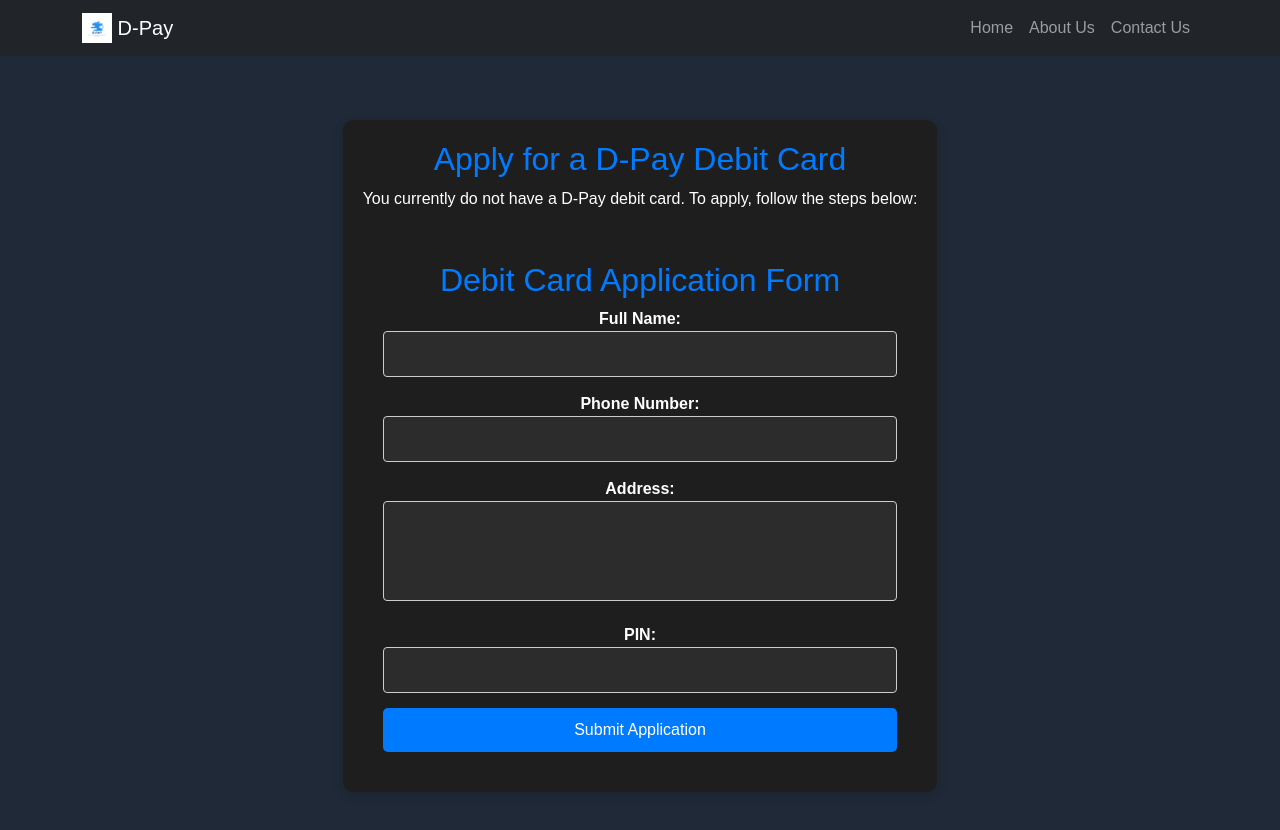
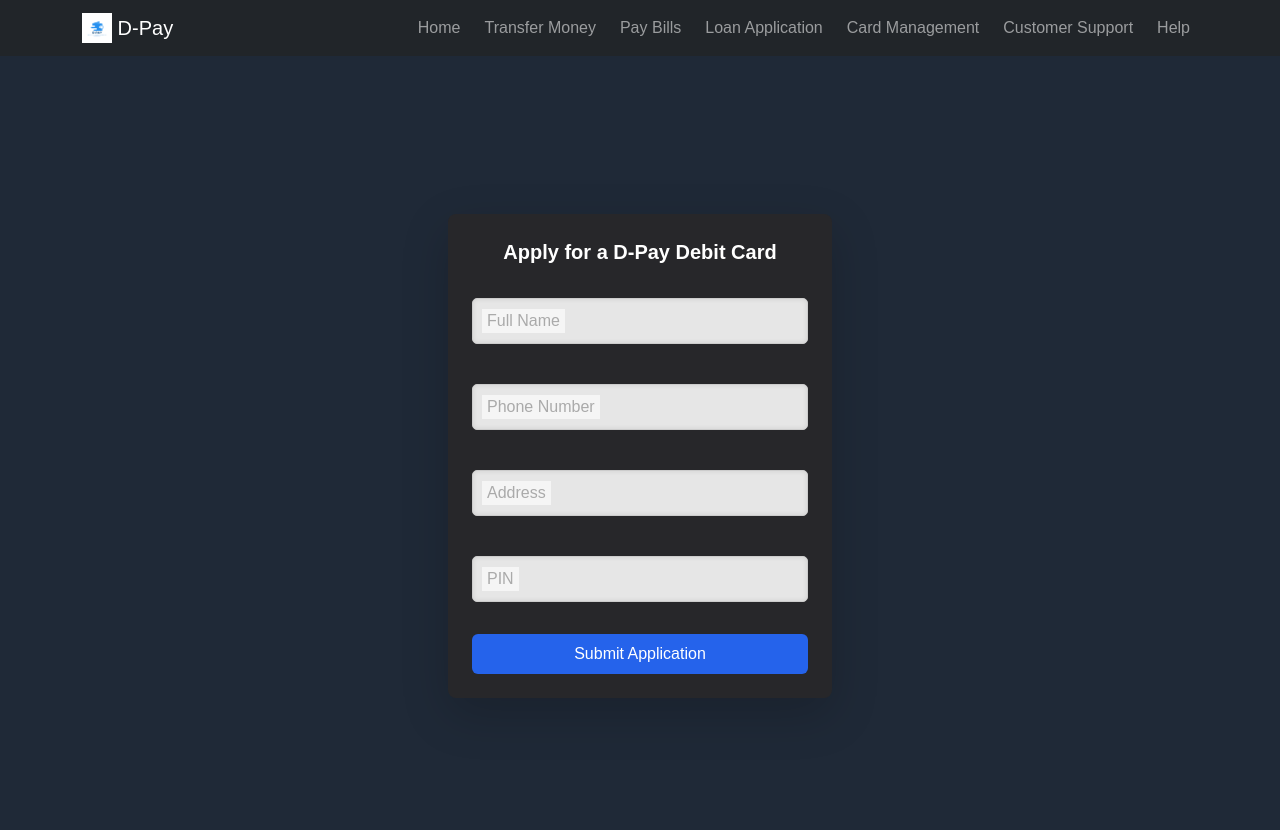
Before and after one commit to dawoodadnann/DDD-Banking-App, a React (Create React App) app: page /cards in a window 1280 px wide. Shown: the top 830 px of the page. Built offline with nearby package versions, Linux system fonts and the light colour scheme; no server answers.

Commit message:
Theme Chnage version 02

```diff
--- a/src/Components/Dashboard/ActivityGraph.jsx
+++ b/src/Components/Dashboard/ActivityGraph.jsx
@@ -50,9 +50,9 @@ export const ActivityGraph = () => {
   }, []);
 
   return (
-    <div className="col-span-8 overflow-hidden rounded border border-stone-300">
+    <div className="col-span-8 overflow-hidden rounded border border-black bg-lime-200 text-black">
       <div className="p-4">
-        <h3 className="flex items-center gap-1.5 font-medium">
+        <h3 className="flex items-center gap-1.5 font-medium text-black">
           <FiUser /> Banking Activity
         </h3>
       </div>
@@ -70,28 +70,35 @@ export const ActivityGraph = () => {
               bottom: 0,
             }}
           >
-            <CartesianGrid stroke="#e4e4e7" />
+            {/* Update the grid stroke to black */}
+            <CartesianGrid stroke="#000000" />
+
+            {/* Set XAxis labels to black */}
             <XAxis
               dataKey="name" // Display dates on the X-axis
               axisLine={false}
               tickLine={false}
-              className="text-xs font-bold"
+              tick={{ fill: "#000000", fontWeight: "bold" }} // Text color set to black
               padding={{ right: 4 }}
             />
+            {/* Set YAxis labels to black */}
             <YAxis
-              className="text-xs font-bold"
               axisLine={false}
               tickLine={false}
+              tick={{ fill: "#000000", fontWeight: "bold" }} // Text color set to black
             />
             <Tooltip
               wrapperClassName="text-sm rounded"
-              labelClassName="text-xs text-stone-500"
+              labelClassName="text-xs text-black" // Tooltip label set to black
+              contentStyle={{ color: "#000000" }} // Tooltip content text set to black
             />
+
+            {/* Update the line stroke to black */}
             <Line
               type="monotone"
               dataKey="totalExpenditure" // Expenditure data
-              stroke="#18181b"
-              fill="#18181b"
+              stroke="#000000" // Change line color to black
+              fill="#000000"
               name="Expenditure" // Tooltip label
             />
           </LineChart>
--- a/src/Components/Dashboard/RecentTransactions.jsx
+++ b/src/Components/Dashboard/RecentTransactions.jsx
@@ -61,7 +61,7 @@ export const RecentTransactions = () => {
   }, []);
 
   return (
-    <div className="col-span-12 p-4 rounded border border-stone-300">
+    <div className="col-span-12 p-4 rounded border border-stone-300 bg-lime-200 text-black">
       <div className="mb-4 flex items-center justify-between">
         <h3 className="flex items-center gap-1.5 font-medium">
           <FiDollarSign /> Recent Transactions
--- a/src/Components/Dashboard/StatCards.jsx
+++ b/src/Components/Dashboard/StatCards.jsx
@@ -68,7 +68,7 @@ export const StatCards = () => {
 
 const Card = ({ title, value, trend }) => {
   return (
-    <div className="col-span-4 p-4 rounded border border-stone-300">
+    <div className="col-span-4 p-4 rounded border border-stone-300 bg-lime-200 text-black">
       <div className="flex mb-8 items-start justify-between">
         <div>
           <h3 className="text-stone-500 mb-2 text-sm">{title}</h3>
--- a/src/Components/Navigation.jsx
+++ b/src/Components/Navigation.jsx
@@ -1,15 +1,17 @@
+// Navbar.jsx
 import Container from 'react-bootstrap/Container';
 import Nav from 'react-bootstrap/Nav';
 import Navbar from 'react-bootstrap/Navbar';
+import { Link } from 'react-router-dom'; // Use Link for proper routing in React Router
 import logo from '../assets/logo2.png';
 
 function BasicExample() {
   return (
     <Navbar bg="dark" data-bs-theme="dark">
       <Container>
-        <Navbar.Brand href="#home">
+        <Navbar.Brand href="/">
           <img
-            alt=""
+            alt="logo"
             src={logo}
             width="30"
             height="30"
@@ -19,10 +21,28 @@ function BasicExample() {
         </Navbar.Brand>
         <Navbar.Toggle aria-controls="basic-navbar-nav" />
         <Navbar.Collapse id="basic-navbar-nav">
-          <Nav className="ms-auto"> {/* This class moves the nav links to the right */}
-            <Nav.Link href="#home">Home</Nav.Link>
-            <Nav.Link href="#link">About Us</Nav.Link>
-            <Nav.Link href="#link">Contact Us</Nav.Link>
+          <Nav className="ms-auto">
+            <Nav.Link as={Link} to="/" className="ps-3"> {/* Added left padding */}
+              Home
+            </Nav.Link>
+            <Nav.Link as={Link} to="/transfer" className="ps-3"> {/* Added left padding */}
+              Transfer Money
+            </Nav.Link>
+            <Nav.Link as={Link} to="/billing" className="ps-3"> {/* Added left padding */}
+              Pay Bills
+            </Nav.Link>
+            <Nav.Link as={Link} to="/loan" className="ps-3"> {/* Added left padding */}
+              Loan Application
+            </Nav.Link>
+            <Nav.Link as={Link} to="/cards" className="ps-3"> {/* Added left padding */}
+              Card Management
+            </Nav.Link>
+            <Nav.Link as={Link} to="/integrations" className="ps-3"> {/* Added left padding */}
+              Customer Support
+            </Nav.Link>
+            <Nav.Link as={Link} to="/help" className="ps-3"> {/* Added left padding */}
+              Help
+            </Nav.Link>
           </Nav>
         </Navbar.Collapse>
       </Container>
--- a/src/Components/Sidebar/Search.jsx
+++ b/src/Components/Sidebar/Search.jsx
@@ -6,7 +6,7 @@ const Search = () => {
   return (
     <>
     <div className="bg-stone-200 mb-4 relative rounded flex items-center px-2 py-1.5 text-sm">
-    <FiSearch className="mr-2" />
+    <FiSearch className="mr-2 text-black" />
 
 
 
--- a/src/Components/Sidebar/Sidebar.jsx
+++ b/src/Components/Sidebar/Sidebar.jsx
@@ -5,10 +5,8 @@ import RouteSelect from './RouteSelect';
 import Plan from './Plan';
 
 const Sidebar = () => {
-  // State to track whether the sidebar is open or closed
   const [isOpen, setIsOpen] = useState(false);
 
-  // Function to toggle sidebar visibility
   const toggleSidebar = () => {
     setIsOpen(!isOpen);
   };
@@ -17,10 +15,9 @@ const Sidebar = () => {
     <div className="relative">
       {/* Sidebar */}
       <div
-        className={` fixed top-0 left-0 h-[100vh] text-white transition-transform duration-300 ${
+        className={`fixed top-0 left-0 h-[100vh] text-white transition-transform duration-300 ${
           isOpen ? 'translate-x-0 w-64' : '-translate-x-full w-64'
-        } z-40`} // Sidebar slides
-      >
+        } z-40 pt-16`} >
         {/* Main Sidebar Content */}
         <AccountToggle />
         <Search />
@@ -32,10 +29,9 @@ const Sidebar = () => {
         onClick={toggleSidebar}
         className={`absolute top-1/2 transform -translate-y-1/2 bg-blue-500 text-white px-3 py-2 z-50 rounded-l-full transition-transform duration-300 ${
           isOpen ? 'left-[16rem]' : 'left-[4rem]'
-        }`} // Button is attached to the right edge of the sidebar
+        }`}
       >
-        {/* Arrow Icon */}
-        {isOpen ? '←' : '→'} {/* Arrow changes direction */}
+        {isOpen ? '←' : '→'}
       </button>
 
       {/* Main Content */}
@@ -44,8 +40,7 @@ const Sidebar = () => {
           isOpen ? 'ml-64' : 'ml-0'
         }`}
       >
-        {/* Your main components go here */}
-        <h1 className="text-center text-2xl">Main Content</h1>
+        <h1 className="text-center text-2xl"></h1>
       </div>
     </div>
   );
--- a/src/pages/CardManagementPage.jsx
+++ b/src/pages/CardManagementPage.jsx
@@ -1,5 +1,5 @@
 import React, { useState, useEffect } from "react";
-import "./CardManagementPage.css";
+import DynamicInput from "../components/DynamicInput"; // Assuming DynamicInput is in the same folder or adjust path accordingly
 import logo from "../assets/logo3.png";
 import mastercard from "../assets/mastercard.png";
 import chip from "../assets/chip.jpg";
@@ -11,7 +11,7 @@ const CardManagementPage = () => {
   const [enteredPin, setEnteredPin] = useState("");
   const [pinError, setPinError] = useState("");
   const [loading, setLoading] = useState(false);
-  const [addingCard, setAddingCard] = useState(false); // New loading state for adding card
+  const [addingCard, setAddingCard] = useState(false);
   const [cardDetails, setCardDetails] = useState(null);
   const [formData, setFormData] = useState({ name: "", phone: "", address: "", pin: "" });
 
@@ -35,11 +35,8 @@ const CardManagementPage = () => {
       }
     };
 
-
     checkIsCard();
   }, []);
-
-
 
   const fetchCardDetails = async () => {
     try {
@@ -70,8 +67,7 @@ const CardManagementPage = () => {
   };
 
   const handlePinSubmit = async () => {
-    setLoading(true); // Start loading
-
+    setLoading(true);
     try {
       const response = await fetch("http://localhost:5000/checkpin", {
         method: "POST",
@@ -91,7 +87,7 @@ const CardManagementPage = () => {
       console.error("Error submitting PIN:", error);
       setPinError("An error occurred. Please try again later.");
     } finally {
-      setLoading(false); // Stop loading
+      setLoading(false);
     }
   };
 
@@ -107,7 +103,7 @@ const CardManagementPage = () => {
 
   const handleSubmit = async (e) => {
     e.preventDefault();
-    setAddingCard(true); // Start loading for adding card
+    setAddingCard(true);
 
     try {
       const response = await fetch("http://localhost:5000/addcard", {
@@ -126,17 +122,18 @@ const CardManagementPage = () => {
       alert(data.message);
       if (response.ok) {
         setHasCard(true);
-        fetchCardDetails(); // Fetch card details after successfully adding the card
+        fetchCardDetails();
       }
     } catch (error) {
       console.error("Error adding card:", error);
     } finally {
-      setAddingCard(false); // Stop loading for adding card
+      setAddingCard(false);
     }
   };
 
   return (
-    <div className="card-management-page">
+    <div className="min-h-screen flex items-center justify-center">
+      <div className="bg-zinc-800 p-6 rounded-lg shadow-lg w-full max-w-sm">
         {hasCard ? (
           <div className="debit-card-container">
             <div className="debit-card">
@@ -158,62 +155,96 @@ const CardManagementPage = () => {
               </div>
             </div>
 
-          <button onClick={toggleCardDetails} className="toggle-button">
+            <button onClick={toggleCardDetails} className="bg-blue-600 text-white p-2 rounded w-full hover:bg-blue-500">
               {showCardDetails ? "Hide Card Details" : "Show Card Details"}
             </button>
           </div>
         ) : (
           <div className="apply-card">
-          <h2>Apply for a D-Pay Debit Card</h2>
-          <p>You currently do not have a D-Pay debit card. To apply, follow the steps below:</p>
-          <section className="debit-card-application">
-            <h2>Debit Card Application Form</h2>
+            <h2 className="text-xl font-bold text-white text-center mb-4">Apply for a D-Pay Debit Card</h2>
             <form className="application-form" onSubmit={handleSubmit}>
-              <div className="form-group">
-                <label htmlFor="name">Full Name:</label>
-                <input type="text" id="name" name="name" required value={formData.name} onChange={handleChange} />
+              <div className="mb-4">
+                <DynamicInput
+                  label="Full Name"
+                  type="text"
+                  value={formData.name}
+                  onChange={handleChange}
+                  name="name"
+                  placeholder="Enter your full name"
+                  className="w-full bg-gray-700 text-white p-2 rounded focus:outline-none"
+                />
               </div>
-              <div className="form-group">
-                <label htmlFor="phone">Phone Number:</label>
-                <input type="tel" id="phone" name="phone" required value={formData.phone} onChange={handleChange} />
+
+              <div className="mb-4">
+                <DynamicInput
+                  label="Phone Number"
+                  type="tel"
+                  value={formData.phone}
+                  onChange={handleChange}
+                  name="phone"
+                  placeholder="Enter your phone number"
+                  className="w-full bg-gray-700 text-white p-2 rounded focus:outline-none"
+                />
               </div>
-              <div className="form-group">
-                <label htmlFor="address">Address:</label>
-                <textarea id="address" name="address" required value={formData.address} onChange={handleChange}></textarea>
+
+              <div className="mb-4">
+  <DynamicInput
+    label="Address"
+    type="text"
+    value={formData.address}
+    onChange={handleChange}
+    name="address"
+    placeholder="Enter your address"
+    className="w-full bg-gray-700 text-white p-2 rounded focus:outline-none"
+  />
 </div>
-              <div className="form-group">
-                <label htmlFor="pin">PIN:</label>
-                <input type="password" id="pin" name="pin" required value={formData.pin} onChange={handleChange} />
+
+
+              <div className="mb-4">
+                <DynamicInput
+                  label="PIN"
+                  type="password"
+                  value={formData.pin}
+                  onChange={handleChange}
+                  name="pin"
+                  placeholder="Enter a PIN"
+                  className="w-full bg-gray-700 text-white p-2 rounded focus:outline-none"
+                />
               </div>
-              <button type="submit" className="submit-button" disabled={addingCard}> {/* Disable while loading */}
+
+              <button
+                type="submit"
+                className="bg-blue-600 text-white p-2 rounded w-full hover:bg-blue-500"
+                disabled={addingCard}
+              >
                 {addingCard ? "Submitting..." : "Submit Application"}
               </button>
             </form>
-          </section>
           </div>
         )}
+      </div>
 
       {showModal && (
         <div className="modal-overlay">
           <div className="modal-content">
-            <h2>Enter Your PIN</h2>
-            <input
+            <h2 className="text-white text-center mb-4">Enter Your PIN</h2>
+            <DynamicInput
+              label="PIN"
               type="password"
               value={enteredPin}
               onChange={(e) => setEnteredPin(e.target.value)}
-              placeholder="Enter PIN"
+              placeholder="Enter your PIN"
+              className="w-full bg-gray-700 text-white p-2 rounded focus:outline-none"
             />
-            {pinError && <p className="error-message">{pinError}</p>}
-            {loading && <p className="loading-message">Checking PIN...</p>}
-            <div className="modal-buttons">
-              <button onClick={handlePinSubmit} disabled={loading}>Submit</button>
-              <button onClick={() => {
-                setShowModal(false);
-                resetPinInput();
-              }}>
-                Cancel
+            <button
+              onClick={handlePinSubmit}
+              className="bg-blue-600 text-white p-2 rounded w-full hover:bg-blue-500 mt-4"
+              disabled={loading}
+            >
+              {loading ? "Verifying..." : "Verify PIN"}
             </button>
-            </div>
+
+            {pinError && <p className="text-red-500 mt-2">{pinError}</p>}
           </div>
         </div>
       )}
```
Also changed, not shown: tailwind.config.js (line endings or trailing spaces). Lines whose indentation alone changed are shown as unchanged.
